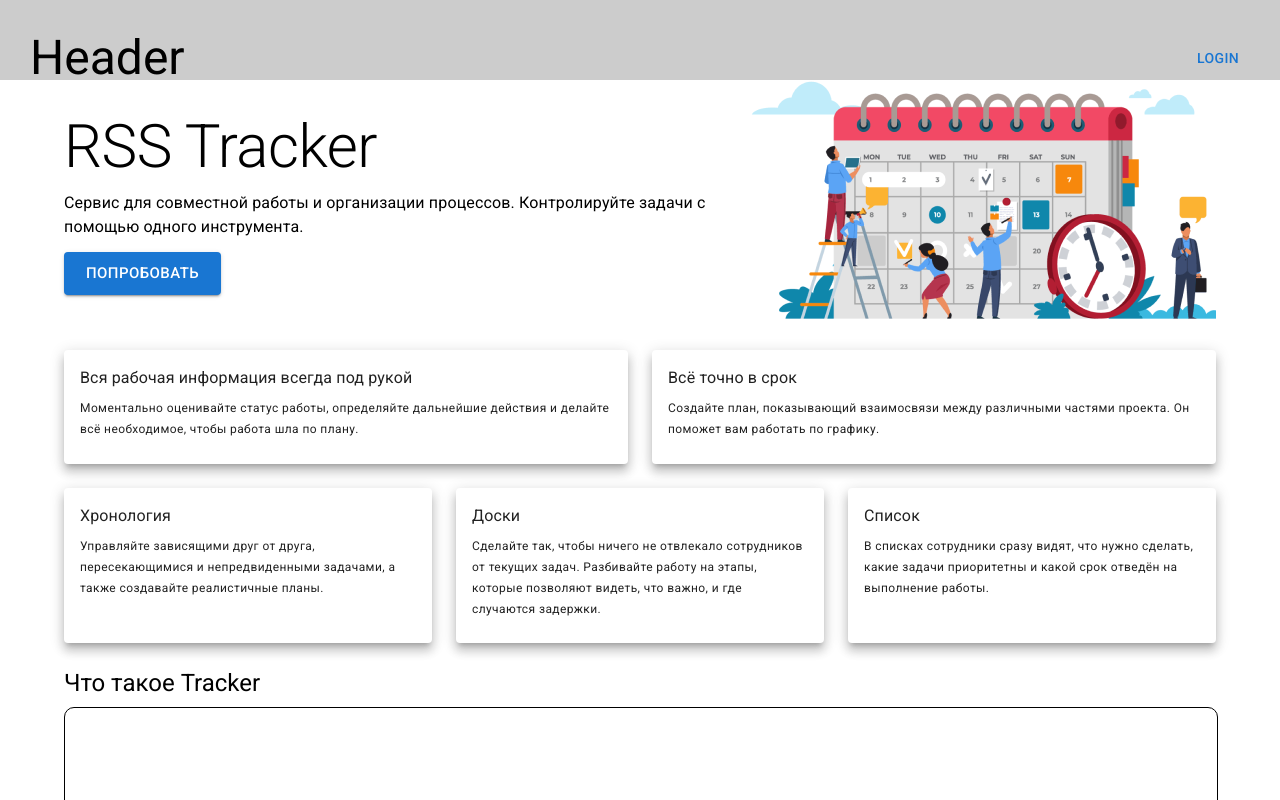
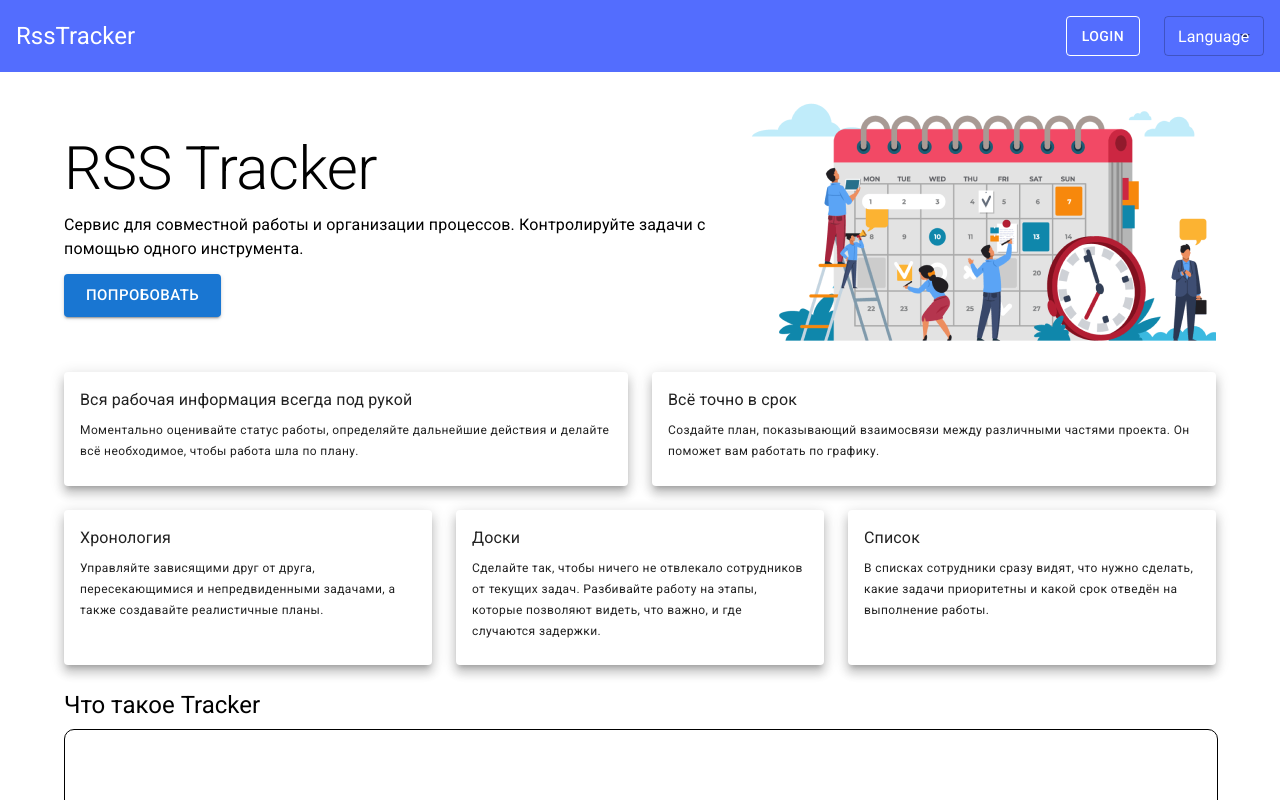
Before and after one commit to wayjewish/project-management-app, a React app: page / in a window 1280 px wide. Shown: the top 800 px of the page. Built offline with nearby package versions, Linux system fonts and the light colour scheme.

Commit message:
feat: add header

```diff
--- a/src/App.styled.ts
+++ b/src/App.styled.ts
@@ -3,5 +3,6 @@ import { styled } from '@mui/material/styles';
 export const Main = styled('main')({
   width: '100%',
   height: '100%',
-  backgroundColor: 'color',
+  backgroundColor: 'white',
+  margin: '30px 0px',
 });
--- /dev/null
+++ b/src/components/header/Header.styled.ts
@@ -0,0 +1,9 @@
+import { styled } from '@mui/material/styles';
+import { indigo } from '@mui/material/colors';
+import { Button } from '@mui/material';
+
+export const Header = styled('header')({
+  width: '100%',
+  height: '100%',
+  background: `${indigo['A200']}`,
+});
--- a/src/components/header/Header.tsx
+++ b/src/components/header/Header.tsx
@@ -1,30 +1,66 @@
 import React from 'react';
 import Typography from '@mui/material/Typography';
 import Button from '@mui/material/Button';
-import styled from '@emotion/styled';
-
-const Header = styled.header`
-  width: 100%;
-  height: 80px;
-  border-bottom: 1px solid var(--color-black);
-  background: #cccccc;
-`;
-
-const Wrap = styled.div`
-  display: flex;
-  flex-direction: row;
-  align-items: center;
-  justify-content: space-between;
-  padding: 30px;
-`;
+import { Header } from './Header.styled';
+import {
+  Box,
+  FormControl,
+  InputLabel,
+  MenuItem,
+  Select,
+  SelectChangeEvent,
+} from '@mui/material';
 
 function HeaderComponent() {
+  const [lang, setLang] = React.useState('');
+
+  const handleChange = (event: SelectChangeEvent) => {
+    setLang(event.target.value as string);
+  };
   return (
     <Header>
-      <Wrap>
-        <Typography variant="h3">Header</Typography>
-        <Button>Login</Button>
-      </Wrap>
+      <Box
+        display={'flex'}
+        flexDirection={'row'}
+        alignItems={'center'}
+        justifyContent={'space-between'}
+        p={2}
+      >
+        <Box>
+          <Typography component="h1" variant="h5" color={'white'}>
+            RssTracker
+          </Typography>
+        </Box>
+        <Box display={'flex'} gap={3}>
+          <Button
+            size="medium"
+            color="inherit"
+            variant="outlined"
+            sx={{ borderColor: 'white', color: 'white' }}
+          >
+            Login
+          </Button>
+          <FormControl
+            size="small"
+            sx={{ minWidth: 100 }}
+          >
+            <InputLabel id="demo-simple-select-label" sx={{color: 'white'}}>
+              Language
+            </InputLabel>
+            <Select
+              labelId="demo-simple-select-label"
+              id="demo-simple-select"
+              value={lang}
+              label="Language"
+              onChange={handleChange}
+              color={'primary'}
+            >
+              <MenuItem value={10}>RU</MenuItem>
+              <MenuItem value={20}>EN</MenuItem>
+            </Select>
+          </FormControl>
+        </Box>
+      </Box>
     </Header>
   );
 }
```
